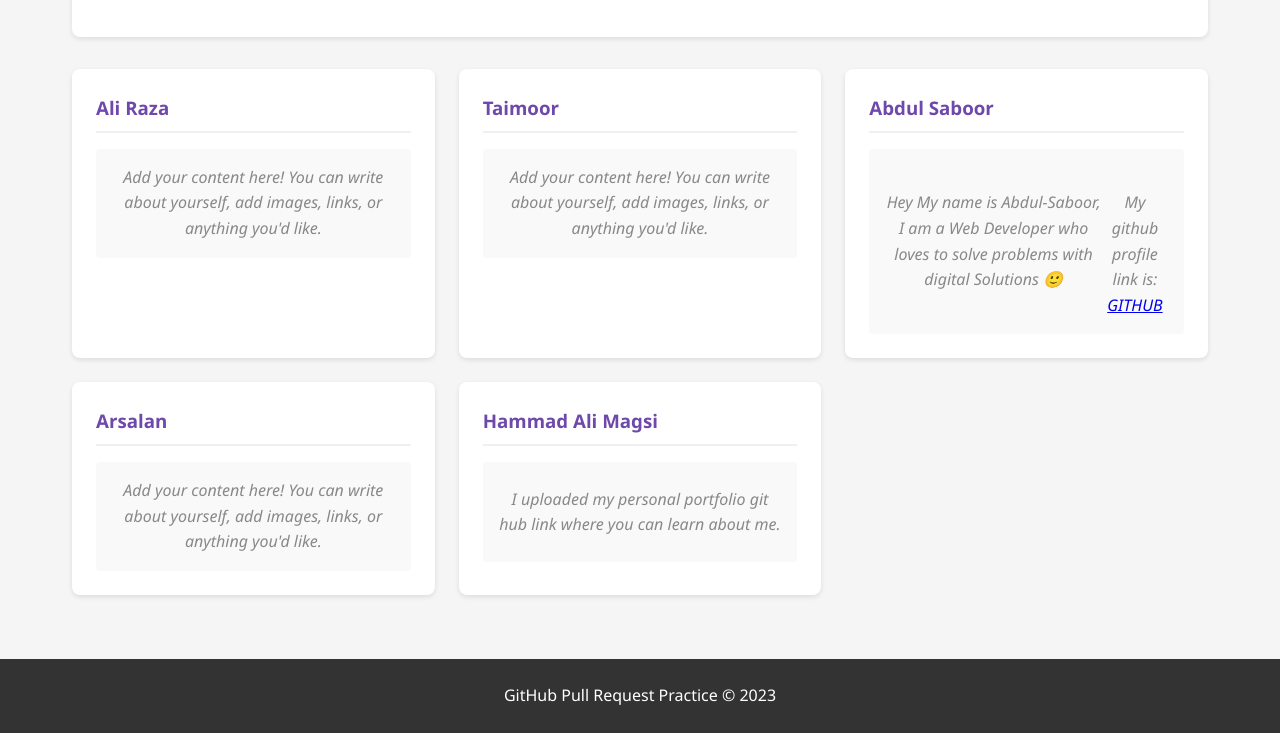
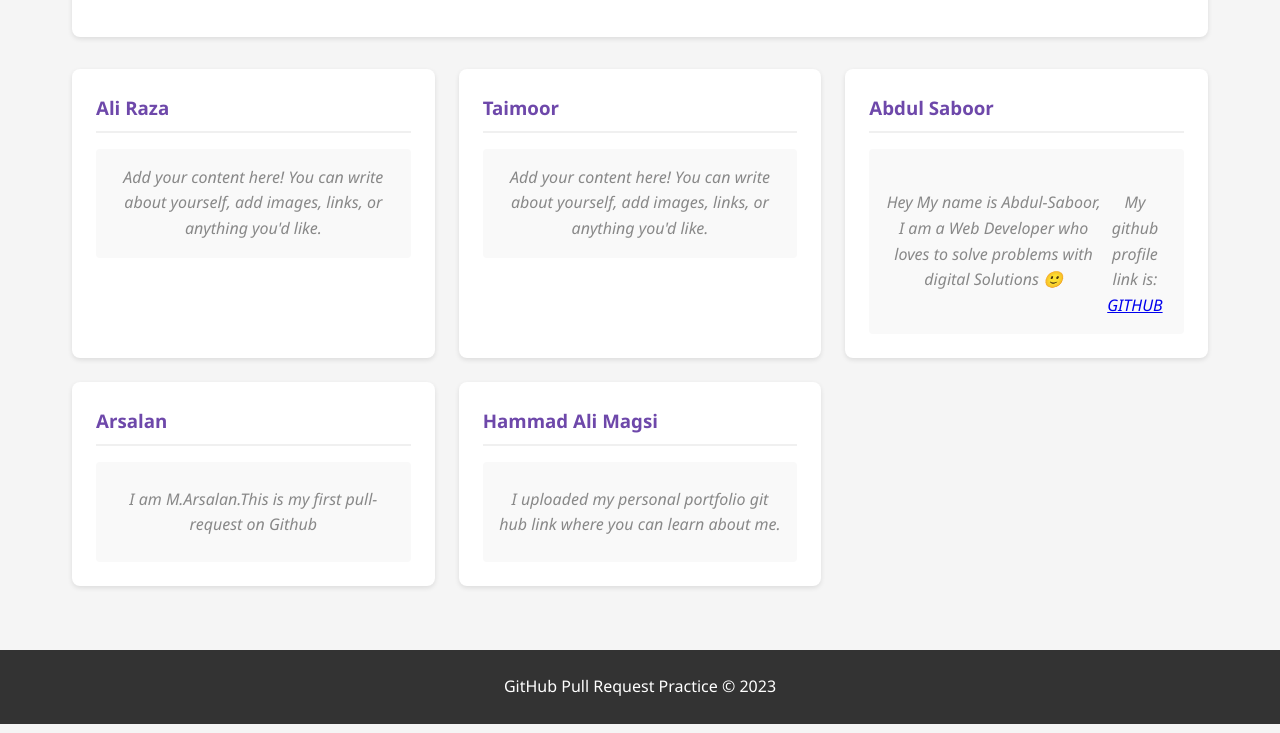
Before and after one commit to DEVArsalan-coder/pull_requests_practise, a plain HTML site: page index.html in a window 1280 px wide. Shown: the part 805-1538 px from the top of the page. Drawn offline with Linux system fonts and the light colour scheme.

Commit message:
Add content to Arsalan section

```diff
--- a/index.html
+++ b/index.html
@@ -191,7 +191,8 @@
             <div class="developer-card">
                 <h3>Arsalan</h3>
                 <div class="placeholder">
-                    Add your content here! You can write about yourself, add images, links, or anything you'd like.
+                    <p> I am M.Arsalan.This is my first pull-request on Github</p>
+                    <link rel="Github" href="https://github.com/DEVArsalan-coder">
                 </div>
             </div>
 
```
